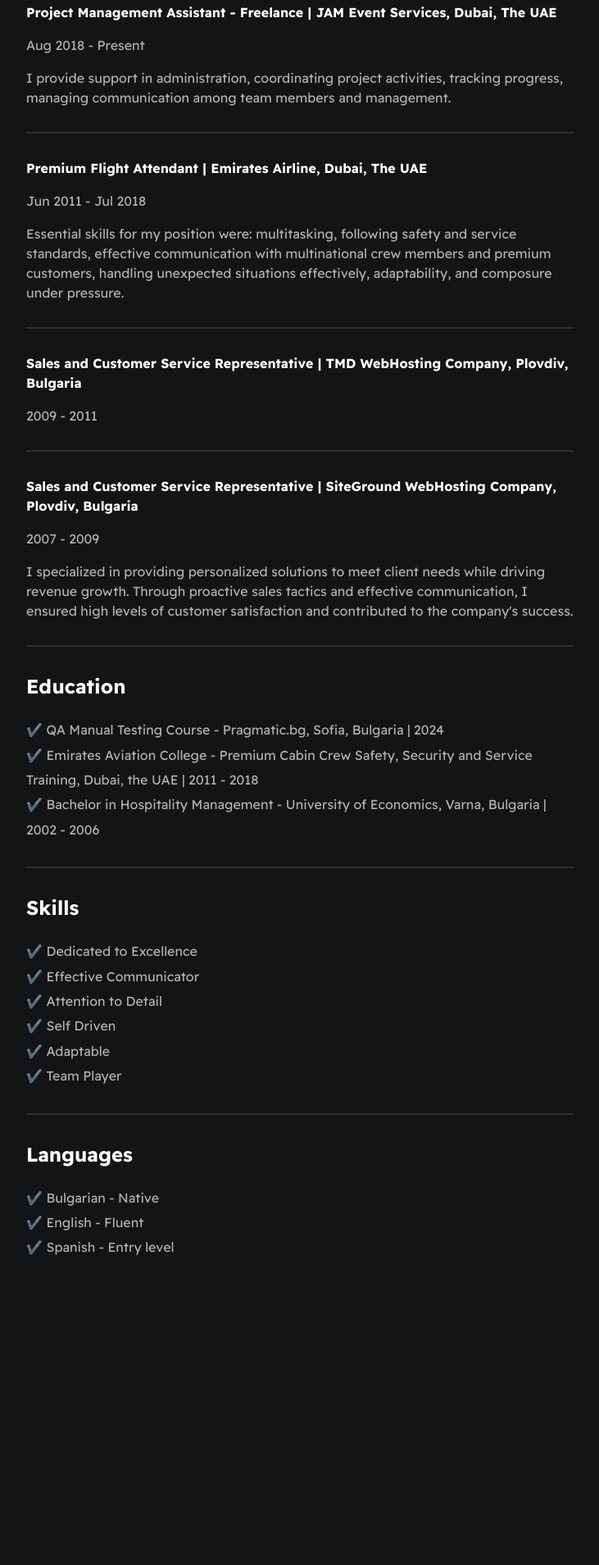
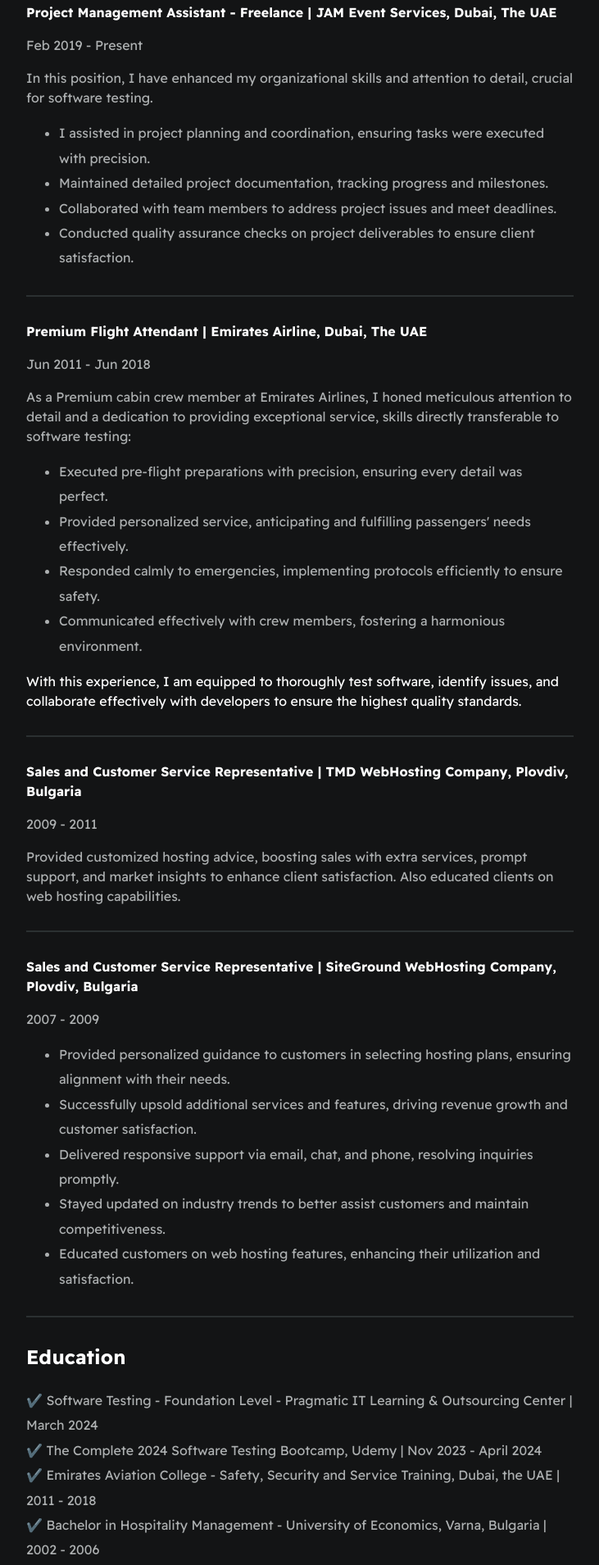
Before and after one commit to FlyWithMarie/Resume-Website, a plain HTML site: page index.html in a window 1280 px wide. Shown: the part 458-2367 px from the top of the page at 82% size, without its empty margins (274-1005 px from the left). Before the commit the page ends 2077 px from the top, so only its background shows below. Drawn offline with Linux system fonts and the light colour scheme.

Commit message:
Resume Update

```diff
--- a/index.html
+++ b/index.html
@@ -14,7 +14,7 @@
 
       <div>
         <h1 id="user-name">Maria Rasheva</h1>
-        <p id="bio">I'm currently transitioning to a career in Software Testing. Leveraging my skills in organization, attention to detail and communication, I'm ready to excel in executing test plans and ensuring software quality.</p>
+        <p id="bio">I bring over 10 years of experience in sales and customer service with esteemed companies like Emirates Airlines and SiteGround Webhosting. For the last 8 months, I've shifted my focus towards gaining expertise in Software Testing and QA.</p>
         <p id="email">👉 maria.rasheva@gmail.com</p>
 
         <div id="socials--list">
@@ -29,16 +29,29 @@
       <h2 class="work-history-title">Work History</h2>
       <div class="card--work-history">
         <strong>Project Management Assistant - Freelance | JAM Event Services, Dubai, The UAE</strong>
-        <p>Aug 2018 - Present</p>
-        <p>I provide support in administration, coordinating project activities, tracking progress, managing communication among team members and management.</p>
+        <p>Feb 2019 - Present</p>
+        <p>In this position, I have enhanced my organizational skills and attention to detail, crucial for software testing.
+      <ul>
+        <li>I assisted in project planning and coordination, ensuring tasks were executed with precision.</li>
+        <li>Maintained detailed project documentation, tracking progress and milestones.</li>
+        <li>Collaborated with team members to address project issues and meet deadlines.</li>
+        <li>Conducted quality assurance checks on project deliverables to ensure client satisfaction.</li>
+      </ul>
       </div>
 
       <div class="line-break-bottom"></div>
 
       <div class="card--work-history">
         <strong>Premium Flight Attendant | Emirates Airline, Dubai, The UAE</strong>
-        <p>Jun 2011 - Jul 2018</p>
-        <p>Essential skills for my position were: multitasking, following safety and service standards, effective communication with multinational crew members and premium customers, handling unexpected situations effectively, adaptability, and composure under pressure.</p>
+        <p>Jun 2011 - Jun 2018</p>
+        <p>As a Premium cabin crew member at Emirates Airlines, I honed meticulous attention to detail and a dedication to providing exceptional service, skills directly transferable to software testing:
+      <ul>
+        <li>Executed pre-flight preparations with precision, ensuring every detail was perfect.</li>
+        <li>Provided personalized service, anticipating and fulfilling passengers' needs effectively.</li>
+        <li>Responded calmly to emergencies, implementing protocols efficiently to ensure safety.</li>
+        <li>Communicated effectively with crew members, fostering a harmonious environment.</li>
+      </ul>
+          With this experience, I am equipped to thoroughly test software, identify issues, and collaborate effectively with developers to ensure the highest quality standards.</p>
       </div>
 
       <div class="line-break-bottom"></div>
@@ -46,6 +59,7 @@
       <div class="card--work-history">
         <strong>Sales and Customer Service Representative | TMD WebHosting Company, Plovdiv, Bulgaria</strong>
         <p>2009 - 2011</p>
+        <p>Provided customized hosting advice, boosting sales with extra services, prompt support, and market insights to enhance client satisfaction. Also educated clients on web hosting capabilities.</p>
       </div>
 
       <div class="line-break-bottom"></div>
@@ -53,8 +67,13 @@
       <div class="card--work-history">
         <strong>Sales and Customer Service Representative | SiteGround WebHosting Company, Plovdiv, Bulgaria</strong>
         <p>2007 - 2009</p>
-        <p>I specialized in providing personalized solutions to meet client needs while driving revenue growth. Through proactive sales tactics and effective communication, I ensured high levels of customer satisfaction and contributed to the company's success.</p>
-      </div>
+        <ul>
+         <li>Provided personalized guidance to customers in selecting hosting plans, ensuring alignment with their needs.</li>
+         <li>Successfully upsold additional services and features, driving revenue growth and customer satisfaction.</li>
+         <li>Delivered responsive support via email, chat, and phone, resolving inquiries promptly.</li>
+         <li>Stayed updated on industry trends to better assist customers and maintain competitiveness.</li>
+         <li>Educated customers on web hosting features, enhancing their utilization and satisfaction.</li>
+        </ul>
 
       <div class="line-break-bottom"></div>
     </section>
@@ -62,8 +81,9 @@
     <section class="section--page">
       <h2>Education</h2>
       <ul id="qualifications--list">
-        <li>✔️ QA Manual Testing Course - Pragmatic.bg, Sofia, Bulgaria | 2024</li>
-        <li>✔️ Emirates Aviation College - Premium Cabin Crew Safety, Security and Service Training, Dubai, the UAE | 2011 - 2018</li>
+        <li>✔️ Software Testing - Foundation Level - Pragmatic IT Learning & Outsourcing Center | March 2024</li>
+        <li>✔️ The Complete 2024 Software Testing Bootcamp, Udemy | Nov 2023 - April 2024</li>
+        <li>✔️ Emirates Aviation College - Safety, Security and Service Training, Dubai, the UAE | 2011 - 2018</li>
         <li>✔️ Bachelor in Hospitality Management - University of Economics, Varna, Bulgaria | 2002 - 2006</li>
       </ul>
     </section>
@@ -71,18 +91,49 @@
     <div class="line-break-bottom"></div>
 
     <section class="section--page">
-      <h2>Skills</h2>
+      <h2>Hard Skills</h2>
       <ul id="skills--list">
-        <li>✔️ Dedicated to Excellence</li>
-        <li>✔️ Effective Communicator</li>
-        <li>✔️ Attention to Detail </li>
-        <li>✔️ Self Driven</li>
-        <li>✔️ Adaptable</li>
-        <li>✔️ Team Player</li>
+        <li>✔️ Defect identification and reporting</li>
+        <li>✔️ Exploratory testing</li>
+        <li>✔️ Functional testing</li>
+        <li>✔️ Boundary value analysis</li>
+        <li>✔️ Black Box Testing</li>
+        <li>✔️ Test Case Creation and Execution</li>
+        <li>✔️ SDLC</li>
       </ul>
     </section>
 
     <div class="line-break-bottom"></div>
+
+    <section class="section--page">
+      <h2>Soft Skills</h2>
+      <ul id="skills--list">
+        <li>✔️ Self Driven</li>
+        <li>✔️ Team Player</li>
+        <li>✔️ Adaptable</li>
+        <li>✔️ Dedicated to Excellence</li>
+        <li>✔️ Effective Communicator</li>
+      </ul>
+    </section>
+
+    <div class="line-break-bottom"></div>
+
+    <section class="section--page">
+      <h2>Tools</h2>
+      <ul id="skills--list">
+        <li>✔️ Jira</li>
+        <li>✔️ Visual Code Studio</li>
+        <li>✔️ Zephyr Scale Jira</li>
+        <li>✔️ Trello</li>
+        <li>✔️ Intellij Idea</li>
+        <li>✔️ Git</li>
+        <li>✔️ jMeter</li>
+        <li>✔️ HTTP & CSS</li>
+      </ul>
+    </section>
+
+    <div class="line-break-bottom"></div>
+
 
     <section class="section--page">
       <h2>Languages</h2>
```
Also changed, not shown: assets/images/Maria-Rasheva-Profile.jpg, 1 other file.
